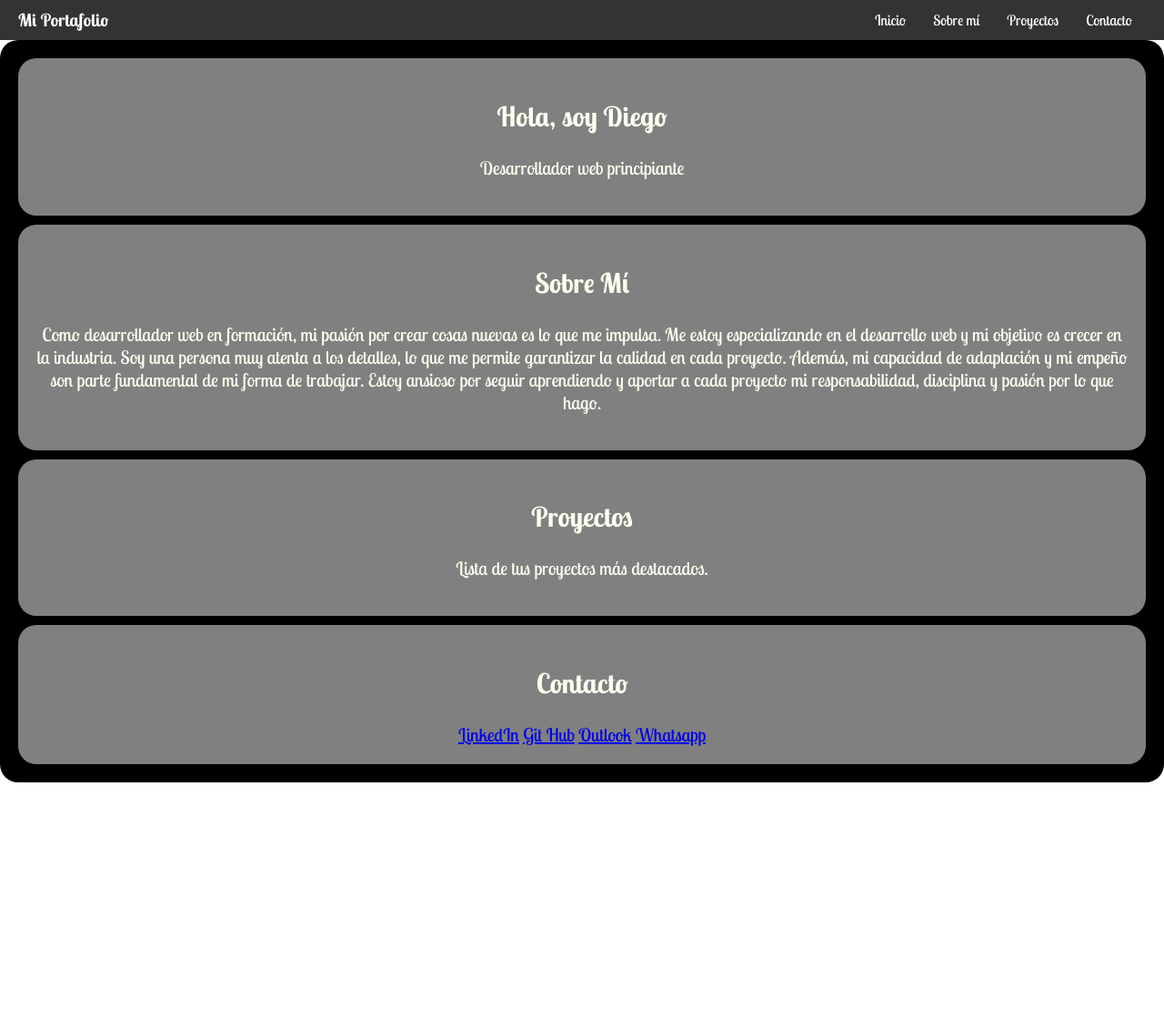
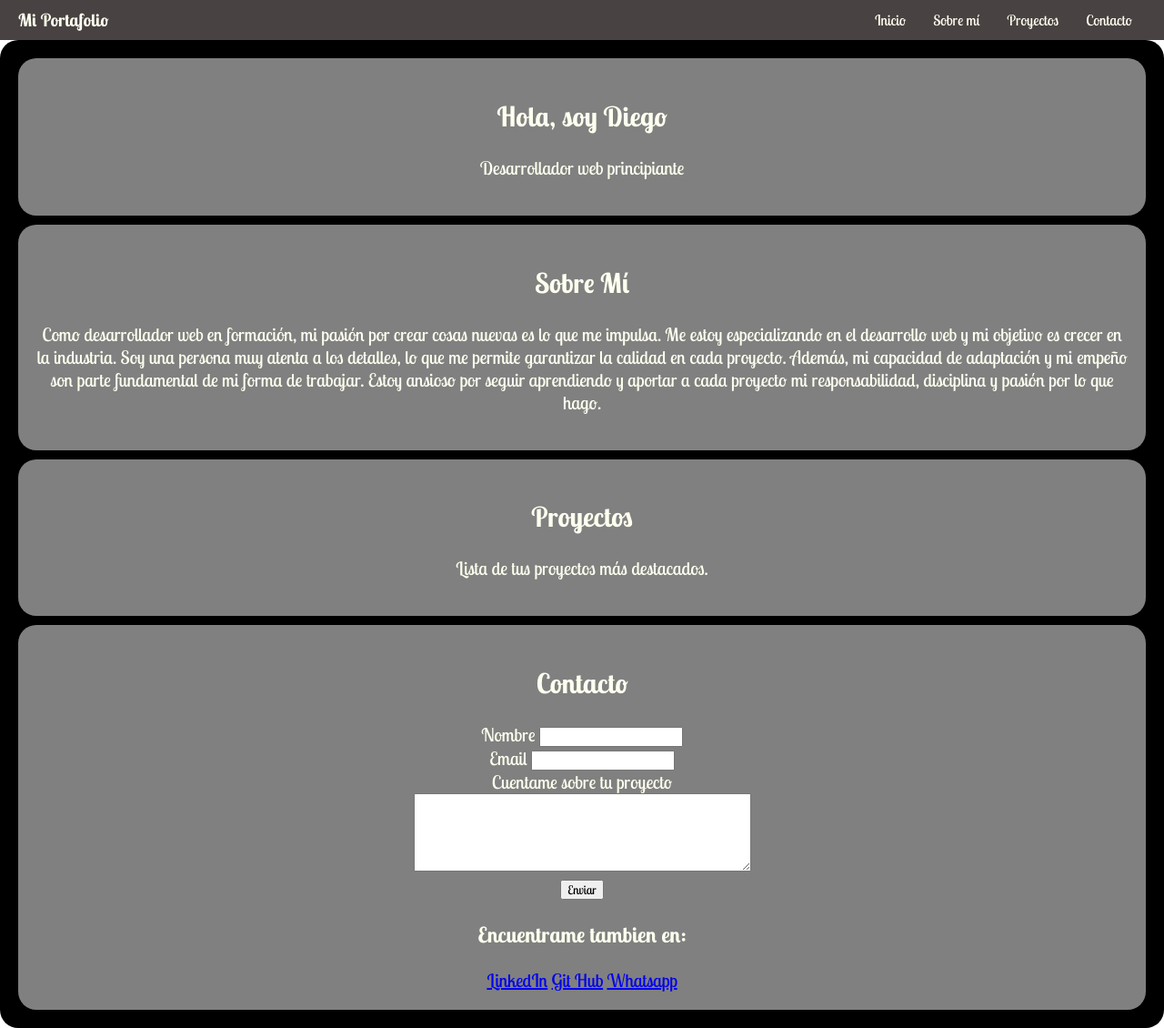
Before and after one commit to edwinmgallego/trabajo-grupal, a plain HTML site: page NewbieFer/Diego-Aguirre.html in a window 1280 px wide. Shown: the whole page at 91% size. Before the commit the page ends 860 px from the top, so only its background shows below. Drawn offline with Linux system fonts and the light colour scheme.

Commit message:
se agrego target= blank a los links de la seccion Contacto, se agrego form 'Cuentame sobre tu proyecto' a~ la seccion Contacto

```diff
--- a/NewbieFer/Diego-Aguirre.html
+++ b/NewbieFer/Diego-Aguirre.html
@@ -39,10 +39,23 @@
 
       <section id="contacto">
         <h2>Contacto</h2>
-          <a href="https://co.linkedin.com/">LinkedIn</a>
-          <a href="https://github.com/NewibieFer">Git Hub</a>
-          <a href="diegoaguirregalvis@outlook.com">Outlook</a>
-          <a href="https://w.app/0c2gma">Whatsapp</a>
+        <form action="" method="post">
+          <label for="nombre">Nombre</label>
+          <input type="text" id="nombre" name="nombre" required>
+          <br>
+          <label for="email">Email</label>
+          <input type="email" id="email" name="email" required>
+          <br>
+          <label for="mensaje">Cuentame sobre tu proyecto</label>
+          <br>
+          <textarea name="mensaje" id="mensaje" rows="5" cols="50" required></textarea>
+          <br>
+          <input type="submit" value="Enviar">
+        </form>
+        <h3>Encuentrame tambien en:</h3>
+        <a href="https://co.linkedin.com/" target="_blank">LinkedIn</a>
+        <a href="https://github.com/NewibieFer" target="_blank">Git Hub</a>
+        <a href="https://w.app/0c2gma" target="_blank">Whatsapp</a>
       </section>
     </main>
 
--- a/NewbieFer/css/Diego-Aguirre.css
+++ b/NewbieFer/css/Diego-Aguirre.css
@@ -31,8 +31,8 @@ header {
     display: flex;
     justify-content: space-between;
     align-items: center;
-    background: #333;
-    color: white;
+    background: #484242;
+    color: ivory;
     padding: 10px 20px;
 }
 
@@ -46,7 +46,7 @@ header {
     background: none;
     border: none;
     font-size: 1.5em;
-    color: white;
+    color: ivory;
     cursor: pointer;
 }
 
@@ -64,7 +64,7 @@ header {
 }
 
 .nav a {
-    color: white;
+    color: ivory;
     padding: 15px;
     text-decoration: none;
     border-bottom: 1px solid #444;
```
